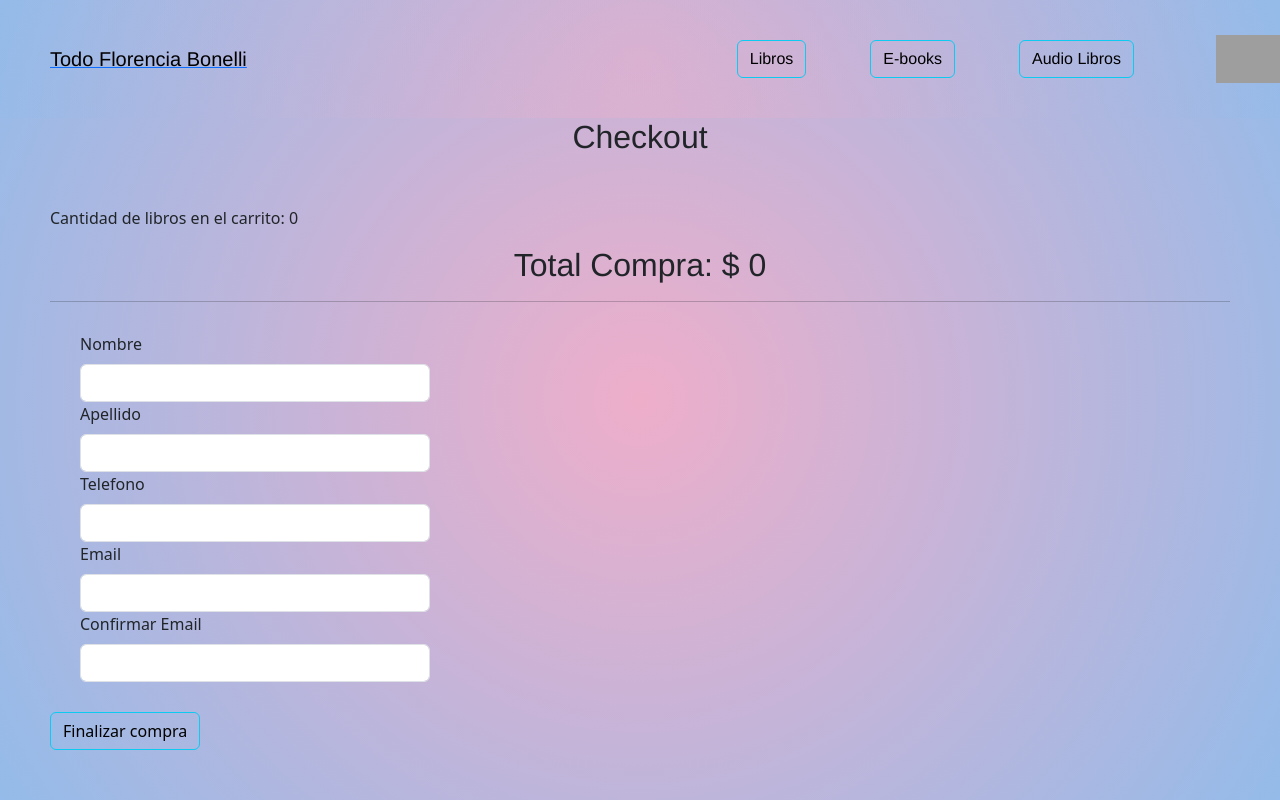
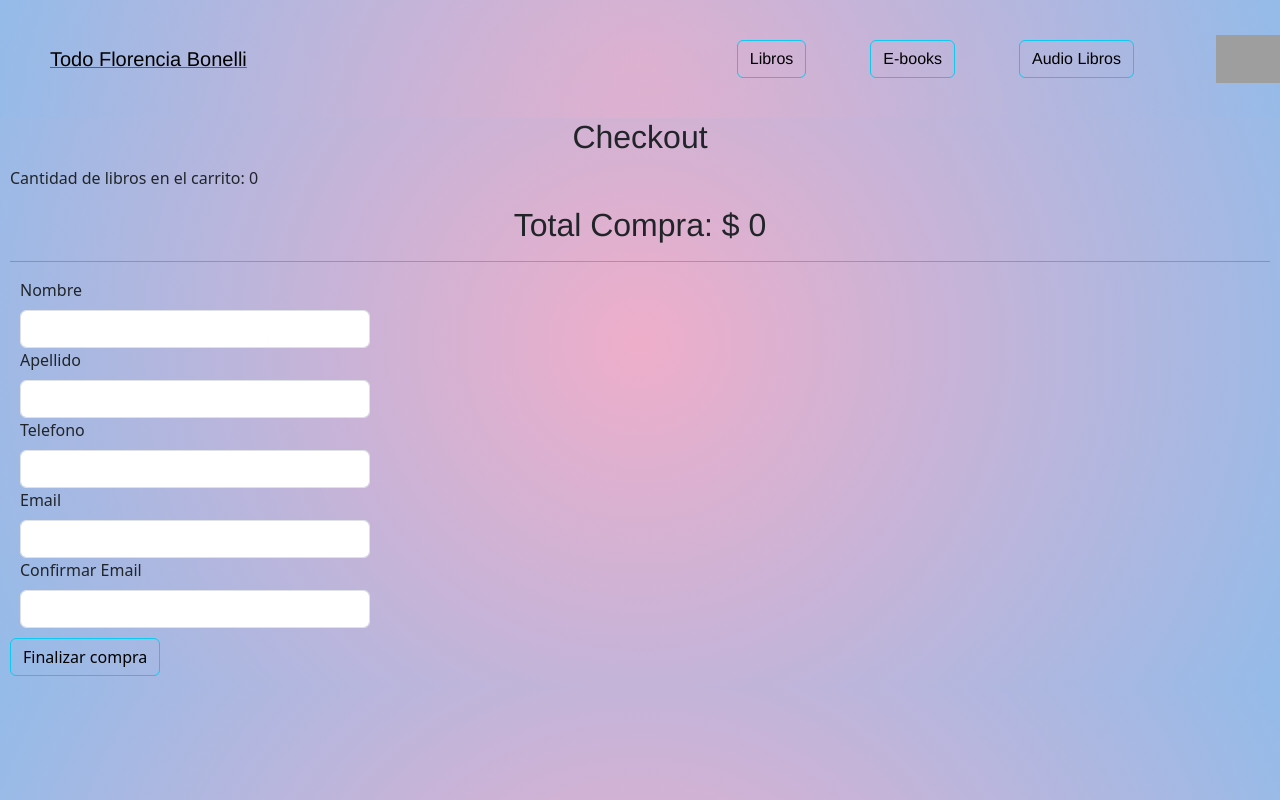
Before and after one commit to ceciva/PreEntregaJSVadillo, a React (Vite) app: page /checkout in a window 1280 px wide. Built offline with nearby package versions, Linux system fonts and the light colour scheme; grey boxes are pictures that could not be loaded.

Commit message:
entrega final completa

```diff
--- a/src/components/Checkout/Checkout.css
+++ b/src/components/Checkout/Checkout.css
@@ -4,10 +4,10 @@
 
 .form{
     width: 350px;
-    margin: 30px;
+    margin: 10px;
 
 }
 .formCarrito{
-    margin:50px;
+    margin:10px;
 
 }
--- a/src/components/ItemDetail/ItemDetail.jsx
+++ b/src/components/ItemDetail/ItemDetail.jsx
@@ -4,7 +4,7 @@ import { useState } from 'react';
 import { Link } from 'react-router-dom';
 import { CarritoContext } from '../../context/CarritoContext';
 import { useContext } from 'react';
-
+import '../Item/Item.css'
 
 const ItemDetail = ({id, nombre, precio, img, stock}) => {
   const [agregarCantidad, setAgregarCantidad] = useState(0);
@@ -20,7 +20,7 @@ const ItemDetail = ({id, nombre, precio, img, stock}) => {
 
     <div>
       <Card style={{ width: '18rem' }}>
-          <Card.Img variant="top" src={img} alt= {nombre}/>
+          <Card.Img variant="top" className="fotoTapa"src={img} alt= {nombre}/>
           <Card.Body className= "text-center">
             <Card.Title>Nombre: {nombre}</Card.Title>
             <h4>Precio: $ {precio}</h4>
```
